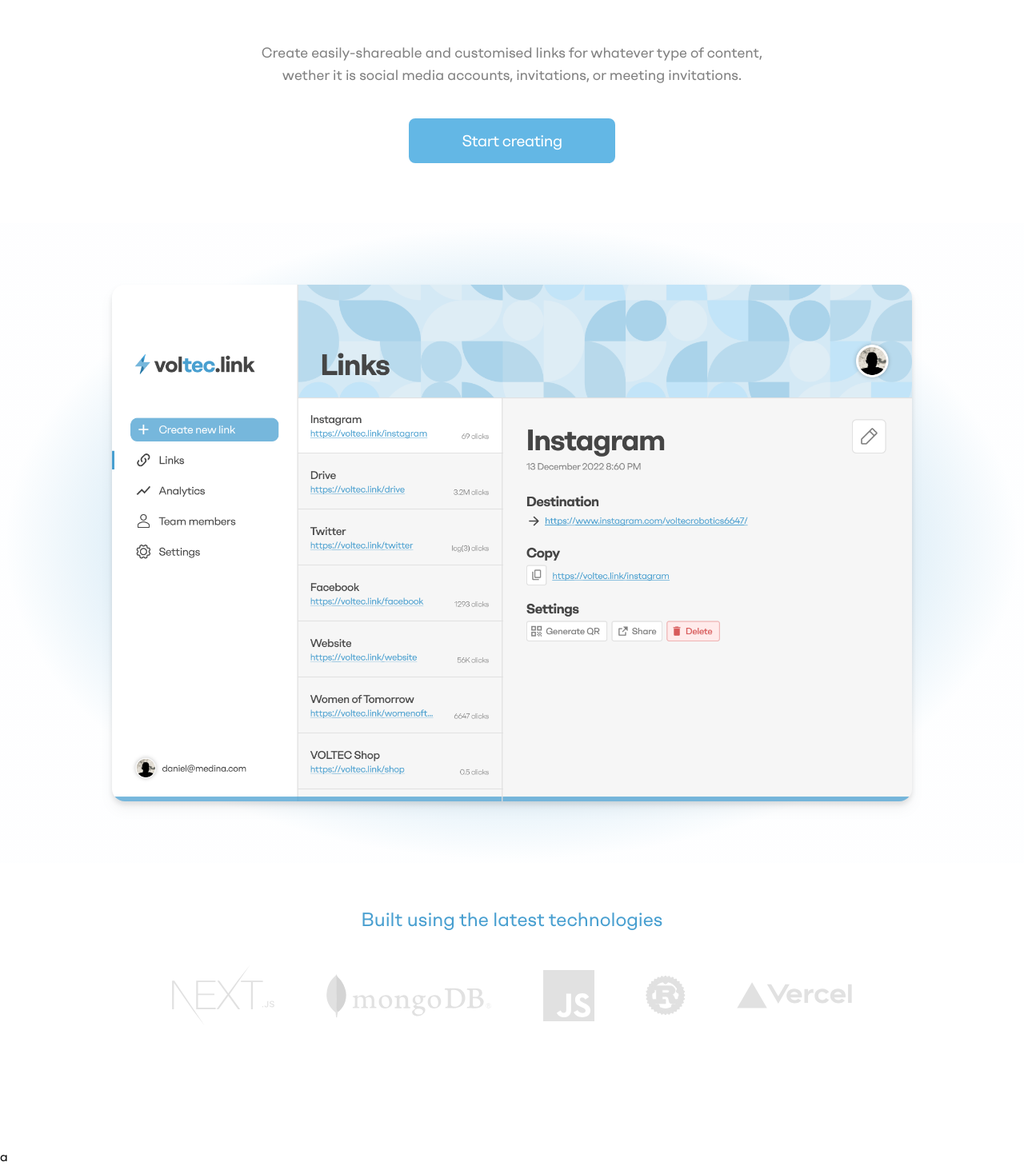
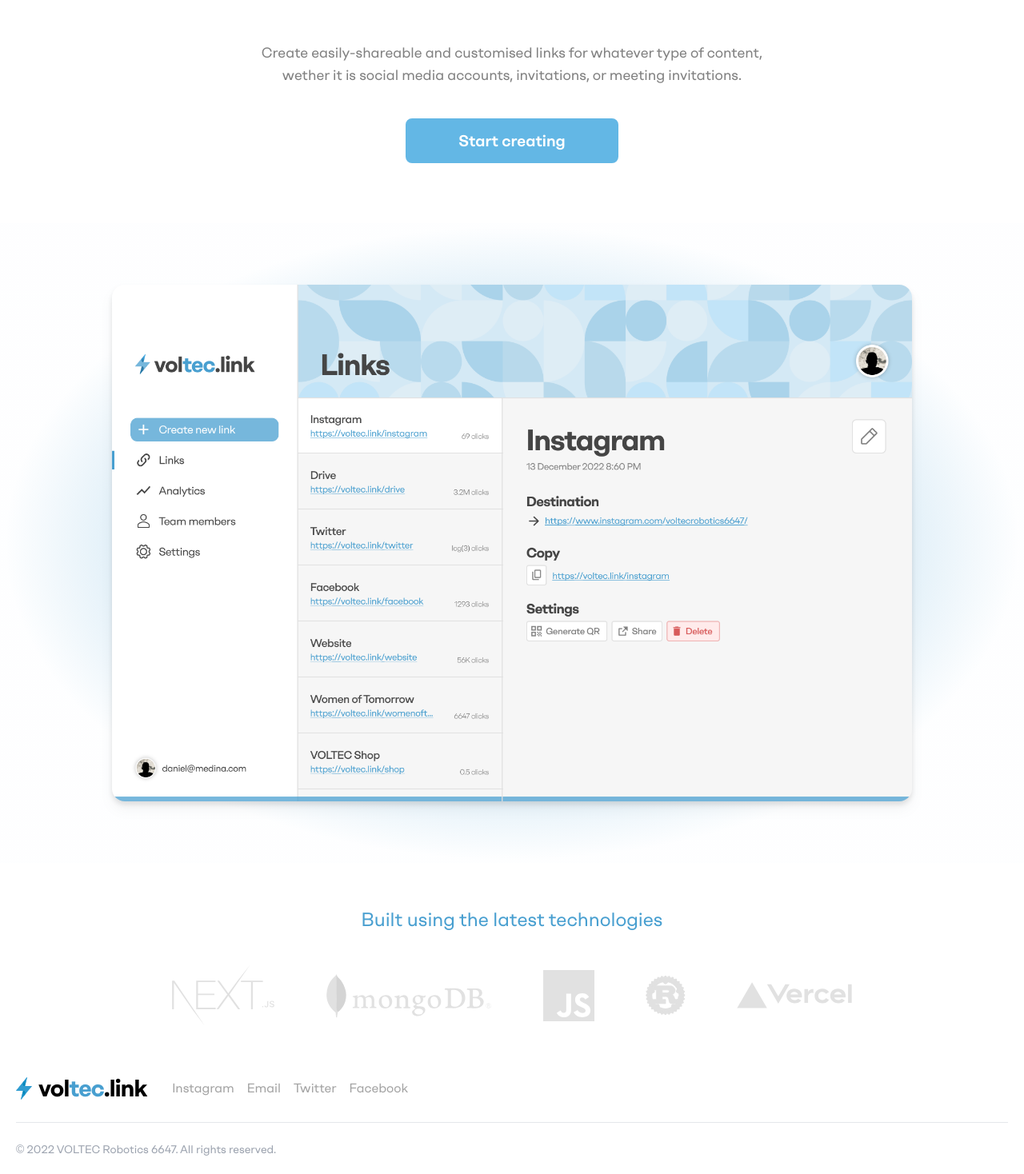
Before and after one commit to dnrm/voltec.link, a Next.js app: page / in a window 1280 px wide. Shown: the part 424-1892 px from the top of the page at 80% size. Built offline with nearby package versions, Linux system fonts and the light colour scheme.

Commit message:
:sparkles: Built footer

```diff
--- a/components/Button.jsx
+++ b/components/Button.jsx
@@ -1,11 +1,11 @@
 import React from "react";
 
-const Button = ({ children, filled }) => {
+const Button = ({ children, cta }) => {
   return (
     <div
       className={`border-2 border-primary ${
-        filled ? "bg-primary" : "bg-[#84c3dc]"
-      } inline-block py-3 px-16 rounded-lg text-white tracking-tight text-xl`}
+        cta ? "font-semibold bg-primary text-white" : 'text-primary'
+      } inline-block py-3 px-16 rounded-lg text-xl`}
     >
       {children}
     </div>
--- /dev/null
+++ b/components/Footer.jsx
@@ -0,0 +1,63 @@
+import Image from "next/image";
+
+const Footer = () => {
+  return (
+    <div className="w-full p-5 flex flex-col gap-6">
+      <div className="links flex justify-start items-center gap-8">
+        <div className="logo flex justify-start gap-2 items-center">
+          <div className="logo-icon">
+            <Image
+              height={100}
+              width={20}
+              src="/voltec-logo.svg"
+              className="hue-rotate-[-15deg]"
+              alt="Voltec Logo"
+            />
+          </div>
+          <h1 className="text-2xl md:text-3xl tracking-tight font-bold">
+            vol<span className="text-[#489FD0]">tec</span>.link
+          </h1>
+        </div>
+        <div className="links-to-socials flex justify-start items-center gap-4 text-neutral-400">
+          <a
+            href="https://instagram.com/voltecrobotics6647"
+            target={"_blank"}
+            rel="noreferrer"
+          >
+            Instagram
+          </a>
+          <a
+            href="mailto:voltec@servicios.tec.mx"
+            target={"_blank"}
+            rel="noreferrer"
+          >
+            Email
+          </a>
+          <a
+            href="https://twitter.com/voltec6647"
+            target={"_blank"}
+            rel="noreferrer"
+          >
+            Twitter
+          </a>
+          <a
+            href="https://www.facebook.com/VOLTECrobotics6647"
+            target={"_blank"}
+            rel="noreferrer"
+          >
+            Facebook
+          </a>
+        </div>
+      </div>
+      <hr />
+      <div className="copyright-information">
+        <p className="text-sm text-gray-400">
+          &copy; {new Date().getFullYear()} VOLTEC Robotics 6647. All rights
+          reserved.
+        </p>
+      </div>
+    </div>
+  );
+};
+
+export default Footer;
--- a/components/Navigation.jsx
+++ b/components/Navigation.jsx
@@ -4,34 +4,34 @@ import Link from "next/link";
 
 const Navigation = () => {
   return (
-    <div className="w-full px-8 py-8 flex justify-between items-center">
+    <div className="w-full px-6 md:px-8 py-8 flex justify-between items-center">
       <div className="logo flex justify-center items-center gap-2">
         <div className="logo-icon">
           <Image
             height={100}
             width={20}
             src="/voltec-logo.svg"
-            className="hue-rotate-[-20deg]"
+            className="hue-rotate-[-15deg]"
             alt="Voltec Logo"
           />
         </div>
-        <h1 className="text-3xl tracking-tight font-bold">
+        <h1 className="text-2xl md:text-3xl tracking-tight font-bold">
           vol<span className="text-[#489FD0]">tec</span>.link
         </h1>
       </div>
       <div className="go-to-dashboard">
         <Link
           href={"/dashboard"}
-          className="flex gap-2 text-[#489FD0] font-bold tracking-tight"
+          className="text-base md:text-xl flex justify-end items-center gap-2 text-[#489FD0] font-bold tracking-tight"
         >
           Go to dashboard{" "}
           <svg
             xmlns="http://www.w3.org/2000/svg"
             fill="none"
             viewBox="0 0 24 24"
-            strokeWidth={2.5}
+            strokeWidth={2.8}
             stroke="currentColor"
-            className="w-6 h-6"
+            className="w-4 md:w-6 h-4 md:h-6"
           >
             <path
               strokeLinecap="round"
--- a/pages/index.js
+++ b/pages/index.js
@@ -3,6 +3,7 @@ import Image from "next/image";
 
 import Navigation from "../components/Navigation";
 import Button from "../components/Button";
+import Footer from "../components/Footer";
 
 export default function Home() {
   return (
@@ -22,7 +23,7 @@ export default function Home() {
             invitations.
           </p>
           <div className="cta text-center">
-            <Button filled={true}>Start creating</Button>
+            <Button cta={true}>Start creating</Button>
           </div>
         </section>
         <section
@@ -48,9 +49,9 @@ export default function Home() {
                 <g
                   id="Page-1"
                   stroke="none"
-                  stroke-width="1"
+                  strokeWidth="1"
                   fill="currentColor"
-                  fill-rule="evenodd"
+                  fillRule="evenodd"
                 >
                   <g
                     id="Black-Next.js"
@@ -84,7 +85,7 @@ export default function Home() {
             <div className="mongodb text-[#e1e1e1] w-52">
               <svg
                 id="Layer_1"
-                data-name="Layer 1"
+                dataName="Layer 1"
                 xmlns="http://www.w3.org/2000/svg"
                 viewBox="0 0 1112.61 300"
                 fill="currentColor"
@@ -167,8 +168,8 @@ export default function Home() {
             </div>
           </div>
         </section>
-        <div className="a">a</div>
       </main>
+      <Footer />
     </div>
   );
 }
```
